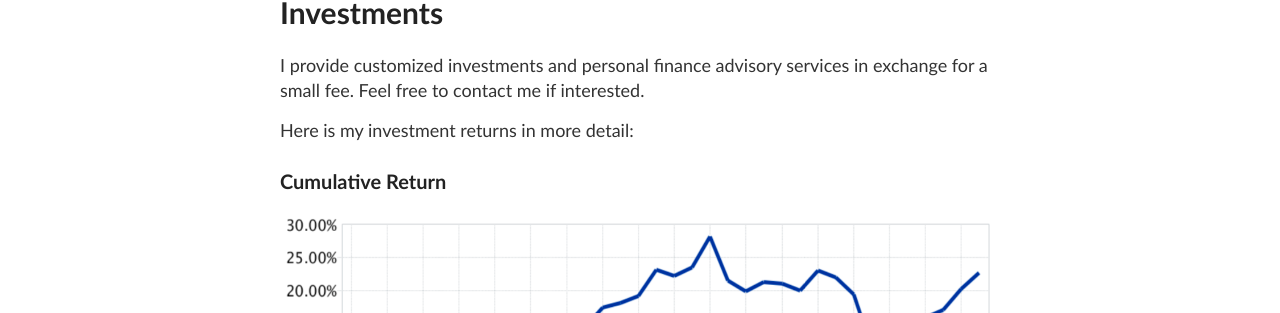
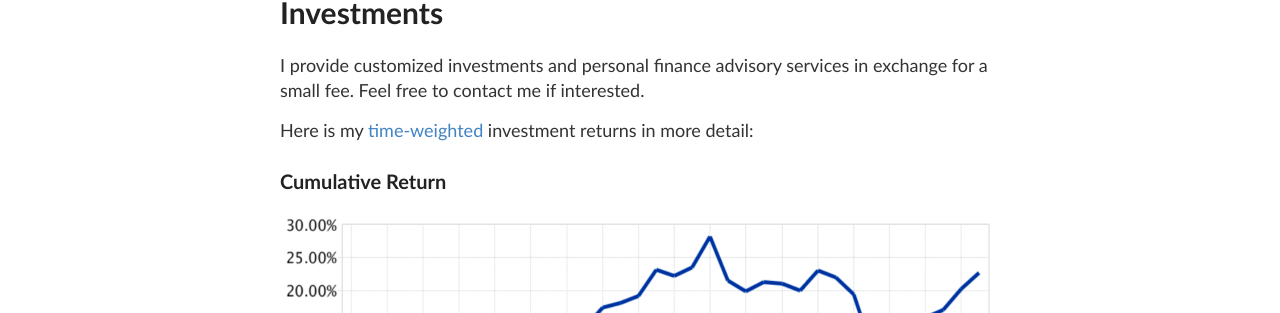
Before and after one commit to wngaw/wngaw.github.io, a Jekyll site: the page built from investments.md, in a window 1280 px wide. Shown: the part 174-487 px from the top of the page. Built offline with Jekyll 4.4.1, drawn with Linux system fonts in a browser that asks for light colours.

Commit message:
twr link

```diff
--- a/investments.md
+++ b/investments.md
@@ -6,7 +6,7 @@
 
 I provide customized investments and personal finance advisory services in exchange for a small fee. Feel free to contact me if interested.
 
-Here is my investment returns in more detail:
+Here is my [time-weighted](https://www.investopedia.com/terms/t/time-weightedror.asp) investment returns in more detail:
 
 ### Cumulative Return
 
```
Also changed, not shown: about.md (+1 -1 lines).
